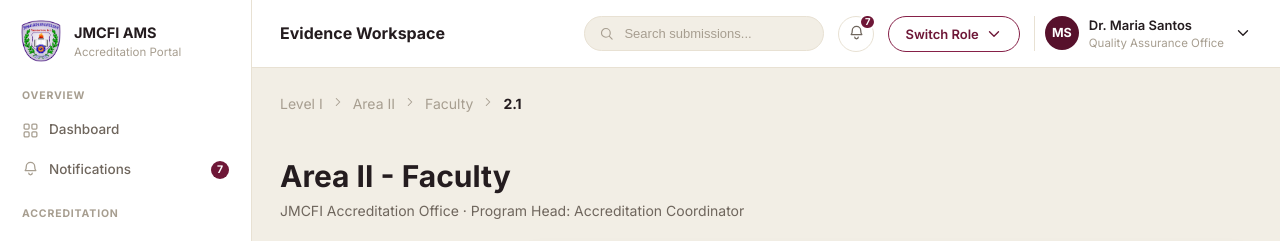
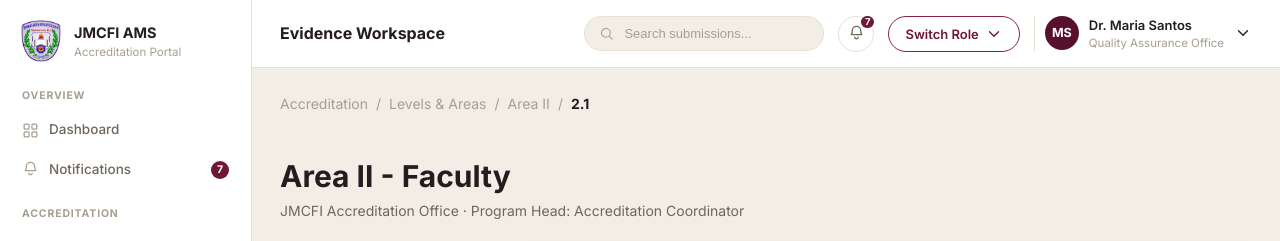
Before and after one commit to Ashhh02/accreditation_management_system, a Django app: a page that uses accreditation/templates/accreditation/submission_workspace.html in a window 1280 px wide. Shown: the top 241 px of the page. Run offline with Django 5.2, Linux system fonts and the light colour scheme.

Commit message:
add specific evidence breadcrumb

```diff
--- a/accreditation/templates/accreditation/submission_workspace.html
+++ b/accreditation/templates/accreditation/submission_workspace.html
@@ -7,23 +7,17 @@
 
 {% block content %}
   <div class="workspace-page">
-    <div class="workspace-breadcrumb">
-      <a href="{% url 'accreditation:levels_areas' %}">Level I</a>
-      <span>{% icon 'chevron-right' 'trail-icon' %}</span>
-      {% if workspace.area_key %}
+    {% if workspace.subarea_key %}
+      <div class="evidence-breadcrumb">
+        <a href="{% url 'accreditation:levels_areas' %}">Accreditation</a>
+        <span>/</span>
+        <a href="{% url 'accreditation:levels_areas' %}">Levels &amp; Areas</a>
+        <span>/</span>
         <a href="{% url 'accreditation:area_details' workspace.area_key %}">{{ workspace.area_code }}</a>
-      {% else %}
-        <span>{{ workspace.area_code }}</span>
-      {% endif %}
-      <span>{% icon 'chevron-right' 'trail-icon' %}</span>
-      {% if workspace.subarea_code %}
-        <a href="{% url 'accreditation:area_details' workspace.area_key %}">{{ workspace.area_name }}</a>
-        <span>{% icon 'chevron-right' 'trail-icon' %}</span>
+        <span>/</span>
         <strong>{{ workspace.subarea_code }}</strong>
-      {% else %}
-        <strong>{{ workspace.area_name }}</strong>
-      {% endif %}
-    </div>
+      </div>
+    {% endif %}
 
     <header class="workspace-header">
       <div class="workspace-header-copy">
--- a/static/css/submission_workspace.css
+++ b/static/css/submission_workspace.css
@@ -2,7 +2,7 @@
   width: 100%;
 }
 
-.workspace-breadcrumb {
+.evidence-breadcrumb {
   display: flex;
   align-items: center;
   gap: 8px;
@@ -11,20 +11,20 @@
   font-size: 14px;
 }
 
-.workspace-breadcrumb strong {
+.evidence-breadcrumb strong {
   color: var(--color-text);
 }
 
-.workspace-breadcrumb a {
+.evidence-breadcrumb a {
   color: var(--color-text-faint);
   text-decoration: none;
 }
 
-.workspace-breadcrumb a:hover {
+.evidence-breadcrumb a:hover {
   color: var(--maroon-700);
 }
 
-.trail-icon {
+.evidence-breadcrumb .trail-icon {
   width: 14px;
   height: 14px;
 }
```
